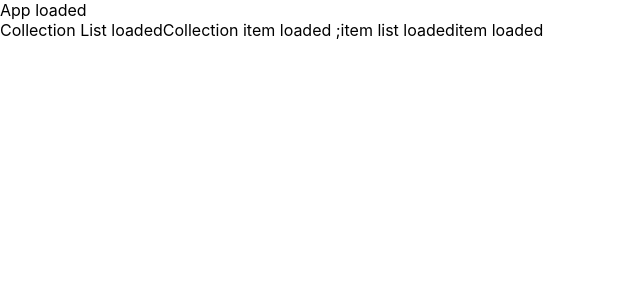
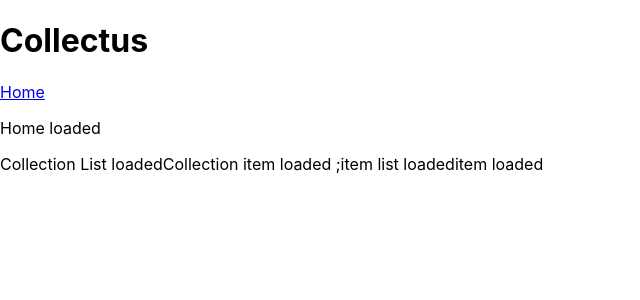
Before and after one commit to Team-This-Is-Fine/collectus-frontend, a React (Create React App) app in the folder frontend/: page / in a window 1280 px wide. Shown: the top 300 px of the page, without its empty margins (0-640 px from the left). Built offline with nearby package versions, Linux system fonts and the light colour scheme.

Commit message:
Add Home and start context.

```diff
--- a/frontend/package.json
+++ b/frontend/package.json
@@ -8,6 +8,7 @@
     "@testing-library/user-event": "^13.5.0",
     "react": "^17.0.2",
     "react-dom": "^17.0.2",
+    "react-router-dom": "^6.2.2",
     "react-scripts": "5.0.0",
     "web-vitals": "^2.1.4"
   },
--- a/frontend/src/App.js
+++ b/frontend/src/App.js
@@ -1,11 +1,21 @@
 import './App.css';
 import CollectionList from './components/collectionList/CollectionList';
+import Home from './components/home/Home';
+import { Routes, Route, Link } from 'react-router-dom';
 
-function App() {
+function App()
+{
 	return (
 		<>
-			<div>App loaded</div>
-			<CollectionList />
+			<header>
+				<h1>Collectus</h1>
+				<nav>
+					<Link to="/">Home</Link>
+				</nav>
+			</header>
+			<Routes>
+				<Route path="/" element={<Home />} />
+			</Routes>
 		</>
 	);
 }
--- /dev/null
+++ b/frontend/src/CollectionsContext.js
@@ -0,0 +1,3 @@
+import React from 'react';
+
+export const CollectionsContext = React.createContext(null);
--- a/frontend/src/components/collectionList/CollectionList.js
+++ b/frontend/src/components/collectionList/CollectionList.js
@@ -1,10 +1,13 @@
 import CollectionItem from '../collectionItem/CollectionItem';
 
-export default function CollectionList() {
+
+export default function CollectionList()
+{
 	return (
-		<>
+		<div>
 			<>Collection List loaded</>
+
 			<CollectionItem />
-		</>
+		</div>
 	);
 }
--- /dev/null
+++ b/frontend/src/components/home/Home.js
@@ -0,0 +1,14 @@
+import CollectionList from "../collectionList/CollectionList";
+import { CollectionsContext } from '../../CollectionsContext';
+
+export default function Home()
+{
+  return (
+    <div className="home-container">
+      <p>Home loaded</p>
+      <CollectionsContext.Provider value={{}}>
+        <CollectionList />
+      </CollectionsContext.Provider>
+    </div >
+  )
+}
--- a/frontend/src/index.js
+++ b/frontend/src/index.js
@@ -1,17 +1,12 @@
 import React from 'react';
 import ReactDOM from 'react-dom';
+import { BrowserRouter as Router } from 'react-router-dom';
 import './index.css';
 import App from './App';
-import reportWebVitals from './reportWebVitals';
 
 ReactDOM.render(
-  <React.StrictMode>
+  <Router>
     <App />
-  </React.StrictMode>,
+  </Router>,
   document.getElementById('root')
 );
-
-// If you want to start measuring performance in your app, pass a function
-// to log results (for example: reportWebVitals(console.log))
-// or send to an analytics endpoint. Learn more: https://bit.ly/CRA-vitals
-reportWebVitals();
```
Also changed, not shown: 1 other file (tests, documents, lock files or other folders).
